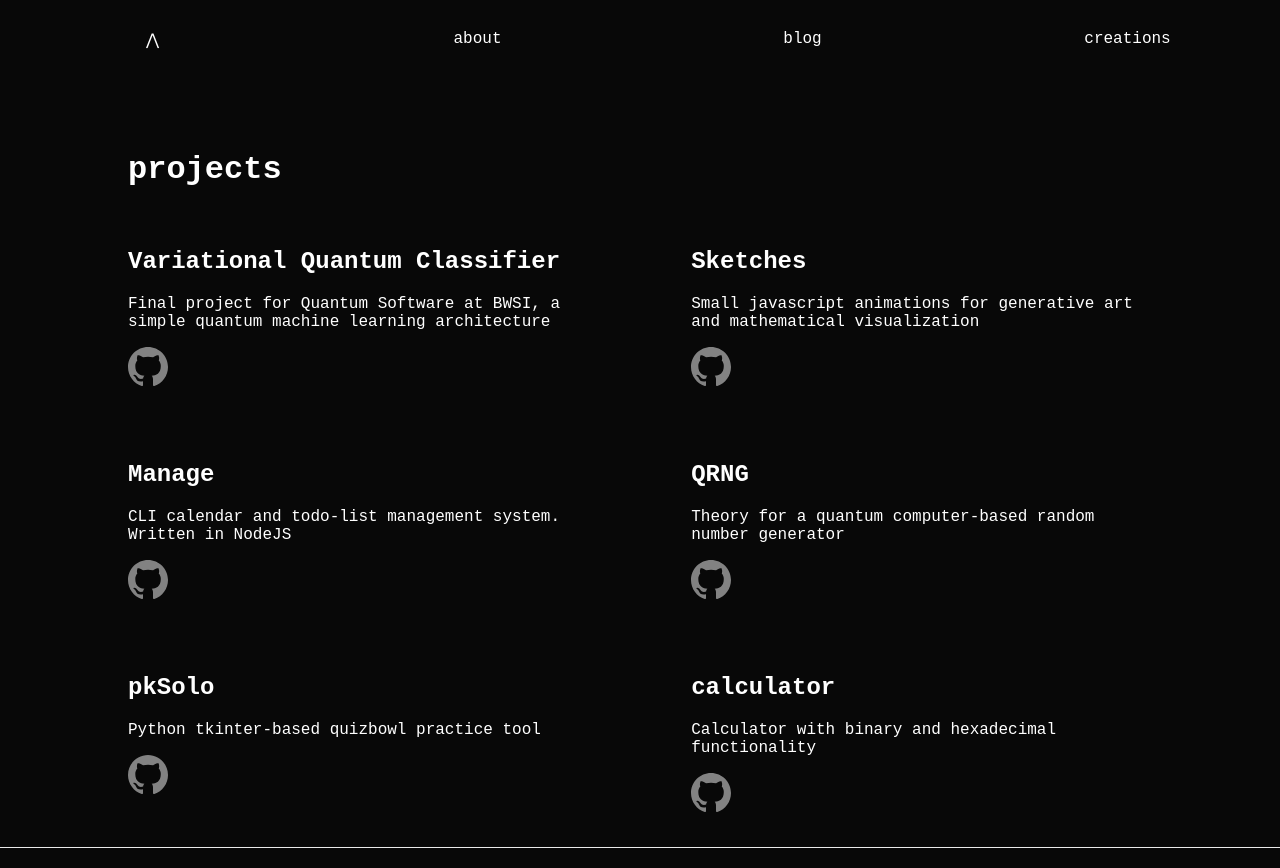
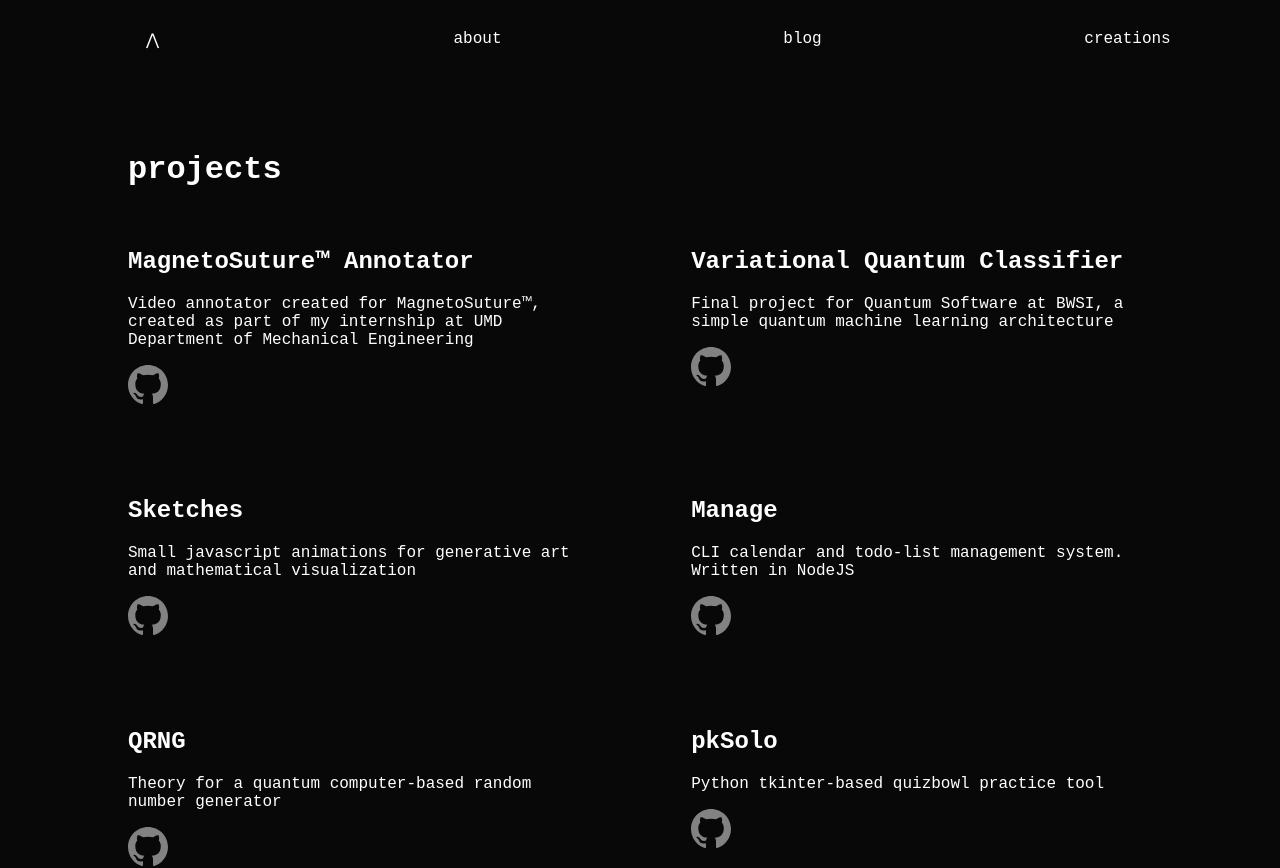
Before and after one commit to cemeterysummoning/website, a Next.js app: page /creations/projects in a window 1280 px wide. Shown: the top 868 px of the page. Built offline with nearby package versions, Linux system fonts and the light colour scheme.

Commit message:
changed notes

```diff
--- a/components/ProjectGrid.jsx
+++ b/components/ProjectGrid.jsx
@@ -3,6 +3,9 @@ import styles from '../styles/Projects.module.css'
 
 function ProjectGrid() {
     return <div className={styles.container}>
+        <ProjectThumbnail name="MagnetoSuture™ Annotator"
+                description="Video annotator created for MagnetoSuture™, created as part of my internship at UMD Department of Mechanical Engineering"
+                gitlink="https://github.com/cemeterysummoning/annotator" />
         <ProjectThumbnail name="Variational Quantum Classifier"
                 description="Final project for Quantum Software at BWSI, a simple quantum machine learning architecture"
                 gitlink="https://github.com/cemeterysummoning/fruse"/>
--- a/pages/creations.jsx
+++ b/pages/creations.jsx
@@ -17,7 +17,7 @@ export default function About() {
 
             <div className={styles.container}>
                 <CreationThumbnail type="projects" />
-                <CreationThumbnail type="handouts" />
+                <CreationThumbnail type="notes" />
                 <CreationThumbnail type="photos" />
                 <CreationThumbnail type="art" />
 
--- a/pages/creations/art.jsx
+++ b/pages/creations/art.jsx
@@ -5,6 +5,7 @@ export default function Projects() {
             <Head>
                 <title>art</title>
             </Head>
+
         </div>
     )
 }
--- a/pages/creations/handouts.jsx
+++ b/pages/creations/notes.jsx
@@ -6,11 +6,11 @@ export default function Projects() {
     return (
         <div>
             <Head>
-                <title>handouts</title>
+                <title>notes</title>
             </Head>
 
             <div style={{height: "10vh"}}></div>
-            <h1 style={{marginLeft: "10%"}}>handouts</h1>
+            <h1 style={{marginLeft: "10%"}}>notes</h1>
             <h3 style={{marginLeft: "10%"}}>a repository of lecture notes and writeups</h3>
             <br />
 
--- a/styles/globals.css
+++ b/styles/globals.css
@@ -1,7 +1,7 @@
 @import url('https://fonts.googleapis.com/css2?family=Fira+Code:wght@300&display=swap');
 
 @font-face {
-  font-family: "Fira";
+  font-family: "Fira", 'Courier New', Courier, monospace;
   src: local('Fira'),
     url('../public/FiraCode-Light.ttf') format('ttf');
 
```
